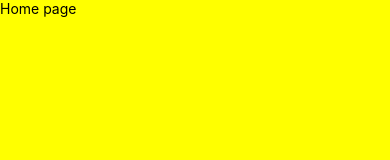
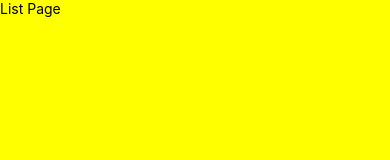
Before and after one commit to KrisHHFI/Plant_App, a React Native app: screen / in a window 390 px wide. Shown: the top 160 px of the page. Built offline with nearby package versions, Linux system fonts and the light colour scheme.

Commit message:
Three main pages setup, with working nav bar. Runs on Android and IOS.

```diff
--- a/App.tsx
+++ b/App.tsx
@@ -1,15 +1,33 @@
-import React from 'react';
-import { SafeAreaView, Text, View } from 'react-native';
+import React, { useState } from 'react';
+import { SafeAreaView, View } from 'react-native';
 import NavBar from './src/components/NavBar';
 import styles from './src/styling/Styles';
+import ListPage from './src/pages/ListPage';
+import ProfilePage from './src/pages/ProfilePage';
+import SettingsPage from './src/pages/SettingsPage';
 
 function App(): React.JSX.Element {
+  const [currentPage, setCurrentPage] = useState('List');
+
+  const renderPage = () => {
+    switch (currentPage) {
+      case 'List':
+        return <ListPage />;
+      case 'Profile':
+        return <ProfilePage />;
+      case 'Settings':
+        return <SettingsPage />;
+      default:
+        return <ListPage />;
+    }
+  };
+
   return (
     <SafeAreaView style={styles.appSafeAreaView}>
       <View style={styles.appContentView}>
-        <Text>Home page</Text>
+        {renderPage()}
       </View>
-      <NavBar />
+      <NavBar setCurrentPage={setCurrentPage} />
     </SafeAreaView>
   );
 }
--- a/src/components/NavBar.tsx
+++ b/src/components/NavBar.tsx
@@ -2,16 +2,22 @@ import React from 'react';
 import { View, Text, TouchableOpacity } from 'react-native';
 import styles from '../styling/Styles';
 
-const NavBar = () => {
+const NavBar = ({ setCurrentPage }: { setCurrentPage: React.Dispatch<React.SetStateAction<string>> }) => {
   return (
     <View style={styles.navBarContainer}>
-      <TouchableOpacity style={styles.navBarButton} onPress={() => console.log('List pressed')}>
+      <TouchableOpacity
+        style={styles.navBarButton}
+        onPress={() => setCurrentPage('List')}>
         <Text>List</Text>
       </TouchableOpacity>
-      <TouchableOpacity style={styles.navBarButton} onPress={() => console.log('Profile pressed')}>
+      <TouchableOpacity
+        style={styles.navBarButton}
+        onPress={() => setCurrentPage('Profile')}>
         <Text>Profile</Text>
       </TouchableOpacity>
-      <TouchableOpacity style={styles.navBarButton} onPress={() => console.log('Settings pressed')}>
+      <TouchableOpacity
+        style={styles.navBarButton}
+        onPress={() => setCurrentPage('Settings')}>
         <Text>Settings</Text>
       </TouchableOpacity>
     </View>
--- /dev/null
+++ b/src/pages/ListPage.tsx
@@ -0,0 +1,12 @@
+import React from 'react';
+import { View, Text } from 'react-native';
+
+const ListPage = () => {
+  return (
+    <View>
+      <Text>List Page</Text>
+    </View>
+  );
+};
+
+export default ListPage;
--- /dev/null
+++ b/src/pages/ProfilePage.tsx
@@ -0,0 +1,12 @@
+import React from 'react';
+import { View, Text } from 'react-native';
+
+const ProfilePage = () => {
+  return (
+    <View>
+      <Text>Profile Page</Text>
+    </View>
+  );
+};
+
+export default ProfilePage;
--- /dev/null
+++ b/src/pages/SettingsPage.tsx
@@ -0,0 +1,12 @@
+import React from 'react';
+import { View, Text } from 'react-native';
+
+const SettingsPage = () => {
+  return (
+    <View>
+      <Text>Settings Page</Text>
+    </View>
+  );
+};
+
+export default SettingsPage;
```
Also changed, not shown: package.json (+6 -1 lines), 1 other file (tests, documents, lock files or other folders).
